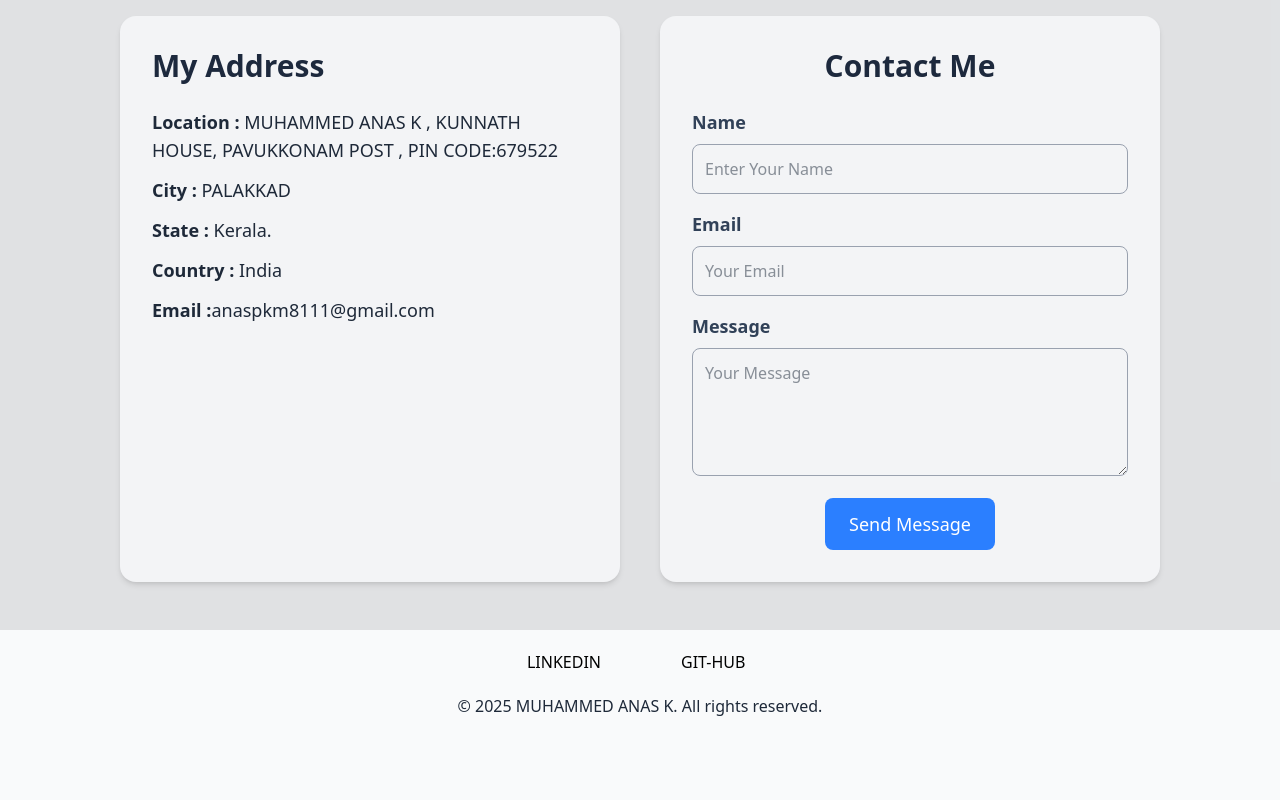
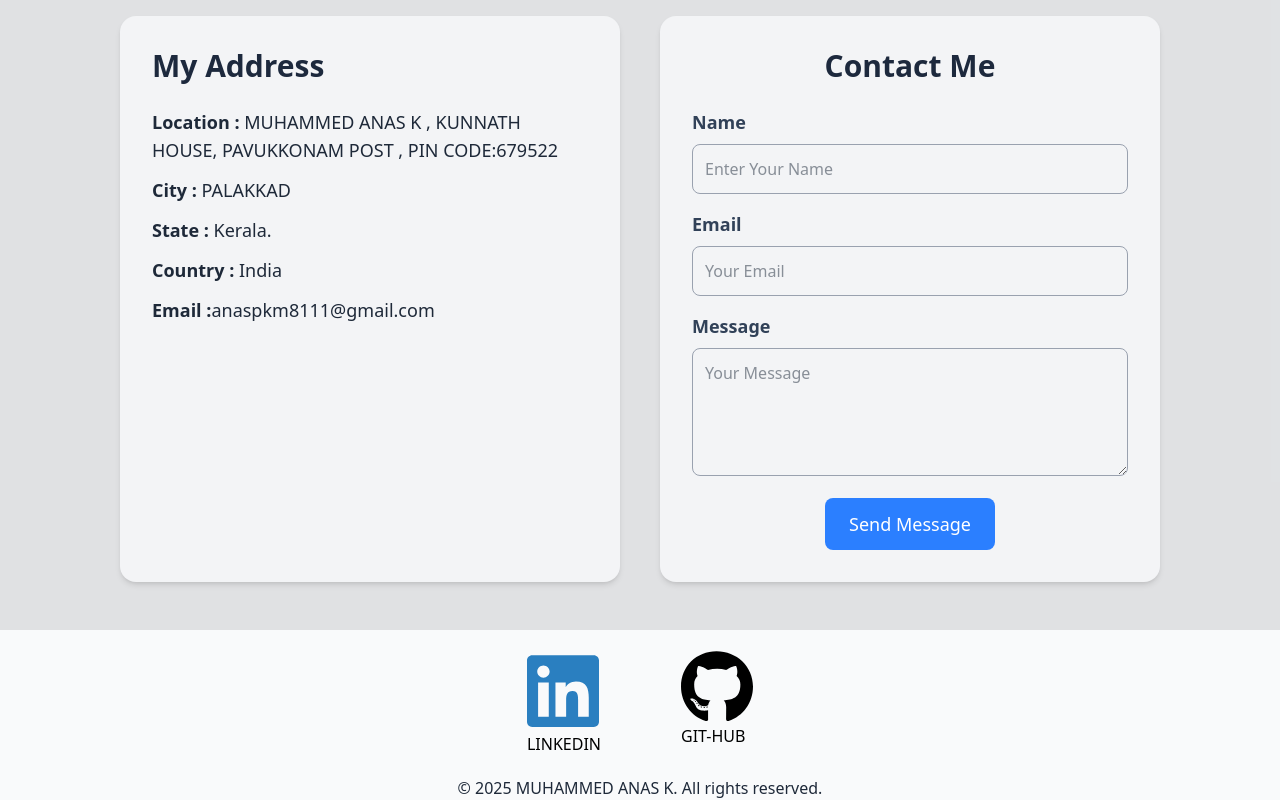
Before and after one commit to Muhammedanas-kunnath/portfoilio, a plain HTML site: page index.html in a window 1280 px wide. Shown: the part 1805-2605 px from the top of the page. Before the commit the page ends 2523 px from the top, so only its background shows below. Drawn offline with nearby package versions, Linux system fonts and the light colour scheme.

Commit message:
mail key update3

```diff
--- a/index.html
+++ b/index.html
@@ -220,13 +220,13 @@
       <div class="flex justify-center gap-20 pt-5 bg-gray-50 text-black">
         <div>
           <a href="https://www.linkedin.com/feed/" target="_blank">
-            <img src="./footer img/linkedinblue.svg" class="w-8 md:w-18" alt="" />
+            <img src="./linkedinblue.svg" class="w-8 md:w-18" alt="" />
             <p class="justify-center flex">LINKEDIN</p>
           </a>
         </div>
         <div>
           <a href="https://github.com/Muhammedanas-kunnath" target="_blank"
-            ><img src="./footer img/github-day.svg" class="w-8 md:w-18" alt="" />
+            ><img src="./github-day.svg" class="w-8 md:w-18" alt="" />
             <p>GIT-HUB</p></a
           >
         </div>
```
Also changed, not shown: github-day.svg (renamed from projectfiles/footer img/github-day.svg), linkedinblue.svg (renamed from projectfiles/footer img/linkedinblue.svg), projectfiles/footer img/_89649395_instagram_logo_976.jpg.webp (deleted), projectfiles/footer img/instagram images.jpg (deleted), projectfiles/footer img/instd.jpeg (deleted), projectfiles/footer img/instzaimages.jpg (deleted), projectfiles/footer img/png-clipart-instagram-logo-icon-others-text-photography.png (deleted).
